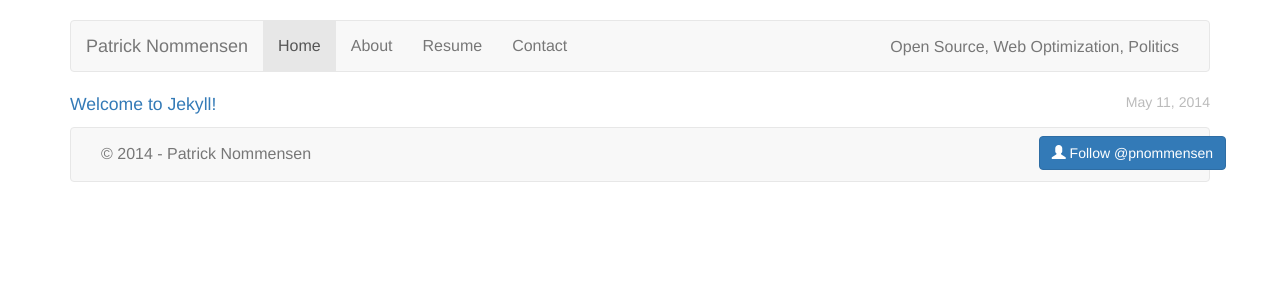
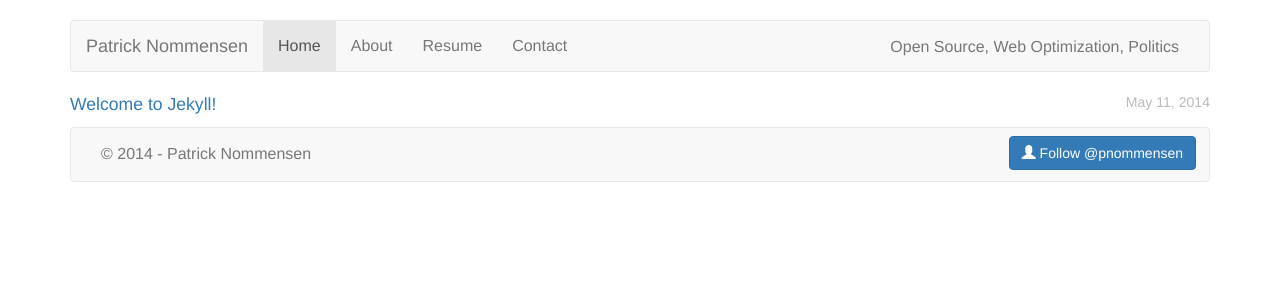
Before and after one commit to pnommensen/pnommensen.github.io, a Jekyll site: the page built from index.html, in a window 1280 px wide. Shown: the top 300 px of the page. Built offline with Jekyll 4.4.1, drawn with Linux system fonts in a browser that asks for light colours; nearby versions of some CDN libraries.

Commit message:
footer twitter margin

```diff
--- a/_includes/header.html
+++ b/_includes/header.html
@@ -51,6 +51,9 @@ font-size: 0.8em;
 color: #bbb;
 text-align: right;
 }
+a.navbar-btn.btn-primary.btn.pull-right {
+margin-right: 30px;
+}
 </style>
 
 </head>
```
